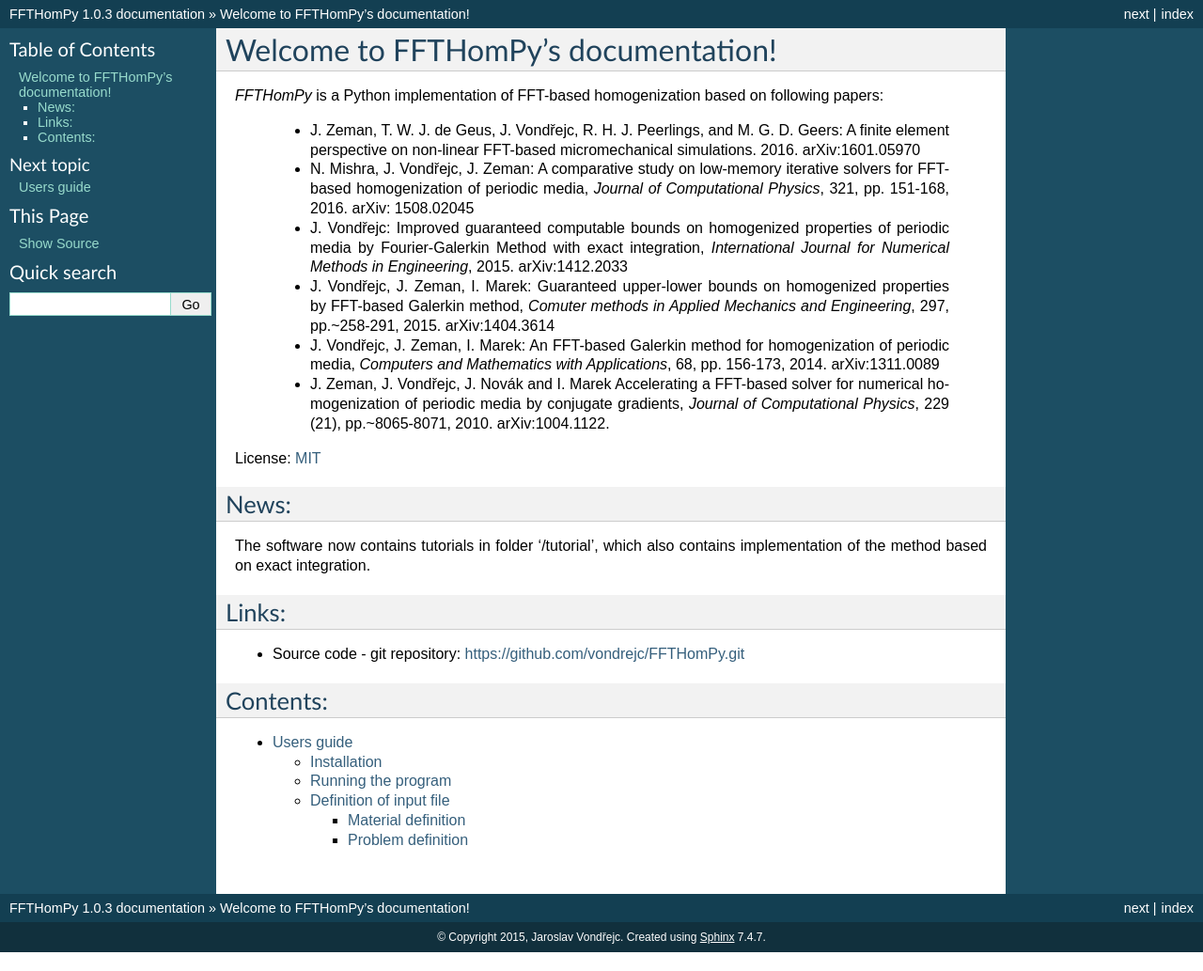
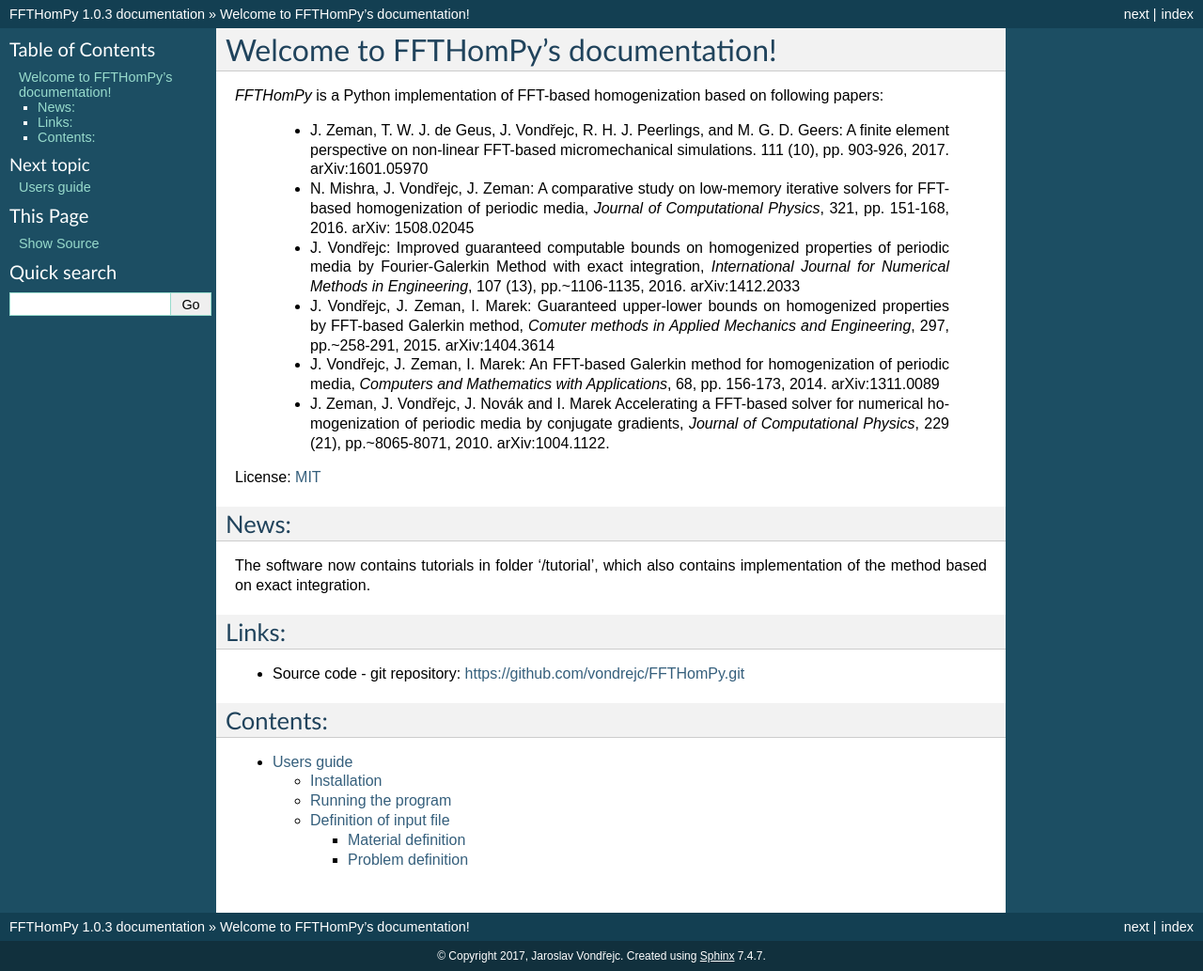
Before and after one commit to vondrejc/FFTHomPy, a Sphinx documentation site: the page built from doc/index.rst, in a window 1280 px wide. Shown: the whole page at 94% size. Built offline with Sphinx 7.4.7, drawn with Linux system fonts in a browser that asks for light colours; formulas are drawn with MathJax 3.

Commit message:
update documentation

```diff
--- a/doc/conf.py
+++ b/doc/conf.py
@@ -29,7 +29,7 @@
 # extensions coming with Sphinx (named 'sphinx.ext.*') or your custom
 # ones.
 # extensions = ['sphinx.ext.mathjax']
-extensions = ['sphinx.ext.pngmath']
+extensions = ['sphinx.ext.imgmath']
 
 # Add any paths that contain templates here, relative to this directory.
 templates_path = ['_templates']
@@ -45,7 +45,7 @@
 
 # General information about the project.
 project = u'FFTHomPy'
-copyright = u'2015, Jaroslav Vondřejc'
+copyright = u'2017, Jaroslav Vondřejc'
 
 # The version info for the project you're documenting, acts as replacement for
 # |version| and |release|, also used in various other places throughout the
--- a/doc/index.rst
+++ b/doc/index.rst
@@ -8,11 +8,11 @@
 
 *FFTHomPy* is a Python implementation of FFT-based homogenization based on following papers:
 
-    * \J. Zeman, T. W. J. de Geus, J. Vondřejc, R. H. J. Peerlings, and M. G. D. Geers: A finite element perspective on non-linear FFT-based micromechanical simulations. 2016. arXiv:1601.05970
+    * \J. Zeman, T. W. J. de Geus, J. Vondřejc, R. H. J. Peerlings, and M. G. D. Geers: A finite element perspective on non-linear FFT-based micromechanical simulations. 111 (10), pp. 903-926, 2017. arXiv:1601.05970
 
     * \N. Mishra, J. Vondřejc, J. Zeman: A comparative study on low-memory iterative solvers for FFT-based homogenization of periodic media, *Journal of Computational Physics*, 321, pp. 151-168, 2016. arXiv: 1508.02045
 
-    * \J. Vondřejc: Improved guaranteed computable bounds on homogenized properties of periodic media by Fourier-Galerkin Method with exact integration, *International Journal for Numerical Methods in Engineering*, 2015. arXiv:1412.2033
+    * \J. Vondřejc: Improved guaranteed computable bounds on homogenized properties of periodic media by Fourier-Galerkin Method with exact integration, *International Journal for Numerical Methods in Engineering*, 107 (13), pp.~1106-1135, 2016. arXiv:1412.2033
 
     * \J. Vondřejc, J. Zeman, I. Marek: Guaranteed upper-lower bounds on homogenized properties by FFT-based Galerkin method, *Comuter methods in Applied Mechanics and Engineering*, 297, pp.~258-291, 2015. arXiv:1404.3614
 
```
